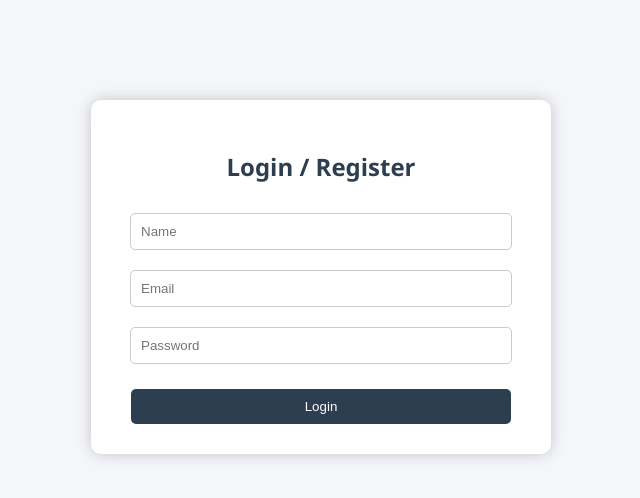
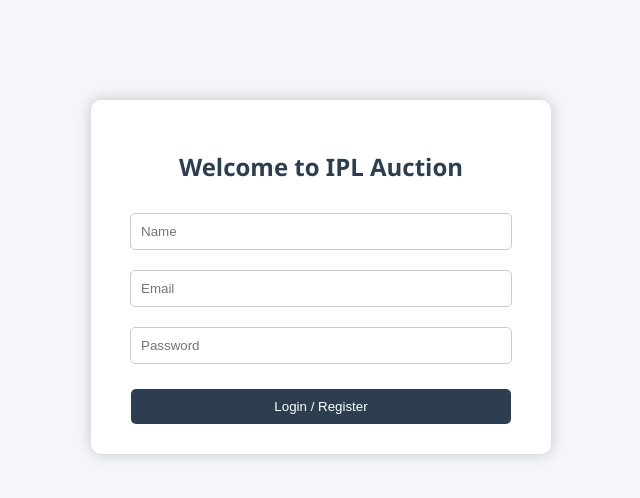
Before and after one commit to DhritiVichhivora/ipl-auction-system, a Flask app: page / in a window 1280 px wide. Shown: the top 498 px of the page, without its empty margins (319-959 px from the left). Run offline with Flask 3, Linux system fonts and the light colour scheme; parts of the project's set-up code (start-up, migrations or seed data) failed here and were passed over.

Commit message:
Update login.html

```diff
--- a/templates/login.html
+++ b/templates/login.html
@@ -2,18 +2,34 @@
 <html lang="en">
 <head>
 <meta charset="UTF-8">
-    <title>Login - IPL Auction</title>
+<meta name="viewport" content="width=device-width, initial-scale=1.0">
+<title>IPL Auction Login</title>
 <link rel="stylesheet" href="{{ url_for('static', filename='style.css') }}">
 </head>
 <body>
 <div class="login-container">
-        <h2>Login / Register</h2>
-        <form method="POST" action="{{ url_for('login') }}">
+    <div class="login-card">
+        <h2>Welcome to IPL Auction</h2>
+        {% with messages = get_flashed_messages(with_categories=true) %}
+            {% if messages %}
+                {% for category, message in messages %}
+                    <div class="flash {{ category }}">{{ message }}</div>
+                {% endfor %}
+            {% endif %}
+        {% endwith %}
+        <form method="POST">
+            <div class="input-group">
                 <input type="text" name="name" placeholder="Name" required>
+            </div>
+            <div class="input-group">
                 <input type="email" name="email" placeholder="Email" required>
+            </div>
+            <div class="input-group">
                 <input type="password" name="password" placeholder="Password" required>
-            <button type="submit">Login</button>
+            </div>
+            <button type="submit" class="btn">Login / Register</button>
         </form>
+    </div>
 </div>
 </body>
 </html>
```
Lines whose indentation alone changed are shown as unchanged.
